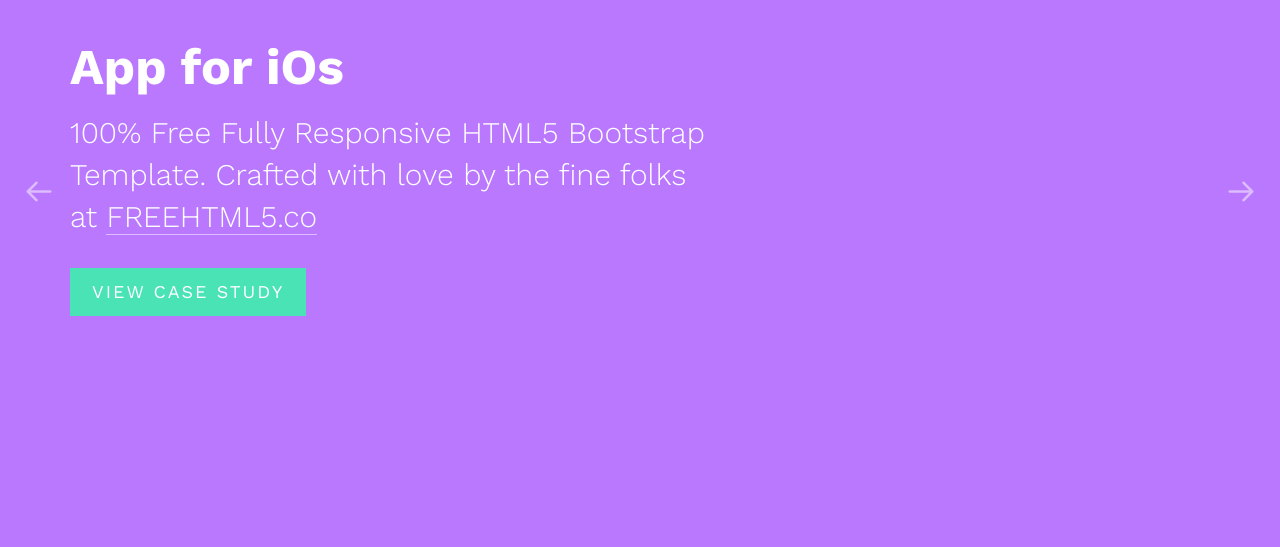
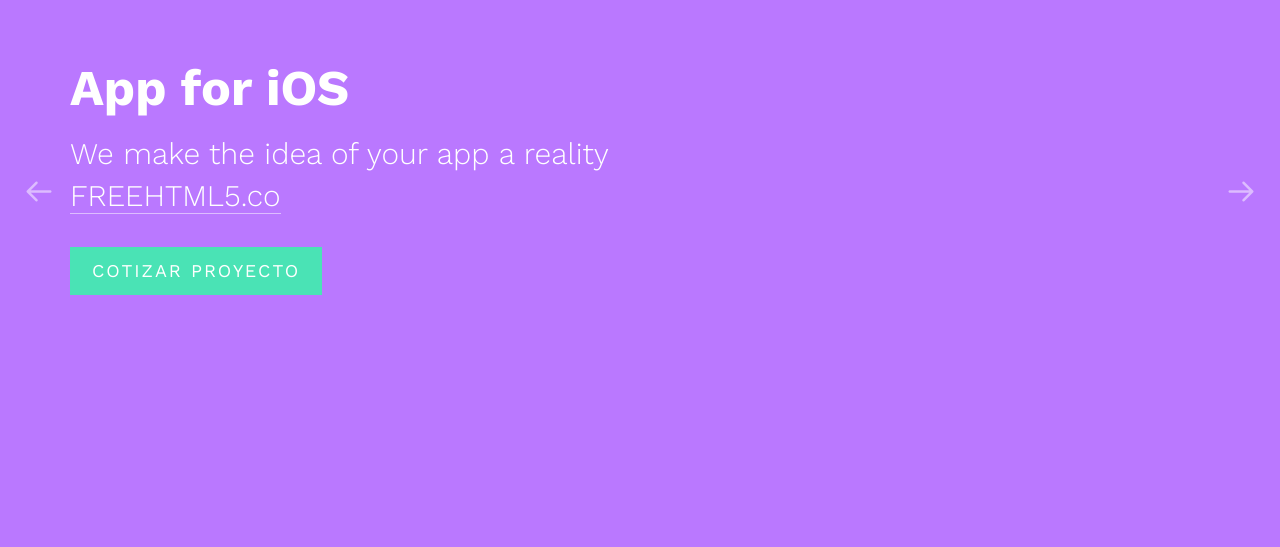
Before and after one commit to EzeDev1/ranger, a plain HTML site: page index.html in a window 1280 px wide. Shown: the part 238-785 px from the top of the page. Drawn offline with nearby package versions, Linux system fonts and the light colour scheme; files whose address does not match are found by name.

Commit message:
change texts

```diff
--- a/index.html
+++ b/index.html
@@ -103,9 +103,9 @@
 					    <div class="col-md-7 col-sm-7">
 			    			<div class="fh5co-owl-text-wrap">
 						    	<div class="fh5co-owl-text">
-						    		<h1 class="fh5co-lead ">App for iOs</h1>
-									<h2 class="fh5co-sub-lead ">100% Free Fully Responsive HTML5 Bootstrap Template. Crafted with love by the fine folks at <a href="http://freehtml5.co/" target="_blank">FREEHTML5.co</a></h3>
-									<p class=""><a href="https://wa.me/2257527139?text=Me%20interesa%20in%20el%20auto%20que%20vendes" class="btn btn-primary btn-lg">View Case Study</a></p>
+						    		<h1 class="fh5co-lead ">App for iOS</h1>
+									<h2 class="fh5co-sub-lead ">We make the idea of your app a reality <a href="#" target="_blank">FREEHTML5.co</a></h3>
+									<p class=""><a href="https://wa.me/2257527139?text=I%20would%20like%20to%20quote%20my%20project" class="btn btn-primary btn-lg">Cotizar Proyecto</a></p>
 						    	</div>
 						    </div>
 					    </div>
@@ -123,9 +123,9 @@
 		    			<div class="col-md-7 col-md-push-1 col-md-push-5 col-sm-7 col-sm-push-1 col-sm-push-5">
 			    			<div class="fh5co-owl-text-wrap">
 						    	<div class="fh5co-owl-text">
-						    		<h1 class="fh5co-lead ">App for Andriod</h1>
-									<h2 class="fh5co-sub-lead ">100% Free Fully Responsive HTML5 Bootstrap Template. Crafted with love by the fine folks at <a href="http://freehtml5.co/" target="_blank">FREEHTML5.co</a></h3>
-									<p class=""><a href="#" class="btn btn-primary btn-lg">View Case Study</a></p>
+						    		<h1 class="fh5co-lead ">App for Android</h1>
+									<h2 class="fh5co-sub-lead ">We develop your app on both operating systems (iOS & Android) <a href="#" target="_blank">FREEHTML5.co</a></h3>
+									<p class=""><a href="https://wa.me/2257527139?text=I%20would%20like%20to%20quote%20my%20project" class="btn btn-primary btn-lg">Cotizar Proyecto</a></p>
 						    	</div>
 						    </div>
 					    </div>
```
